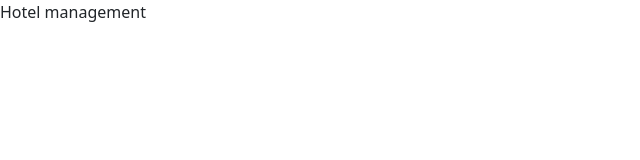
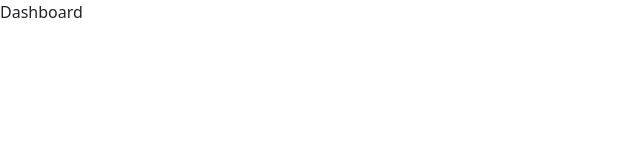
Before and after one commit to paulinakiendys/hotel-management, a React (Vite) app: page /dashboard in a window 1280 px wide. Shown: the top 160 px of the page, without its empty margins (0-640 px from the left). Built offline with nearby package versions, Linux system fonts and the light colour scheme.

Commit message:
add router, root route, handle Not Found errors and nested dashboard route

```diff
--- a/src/App.jsx
+++ /dev/null
@@ -1,3 +0,0 @@
-export default function App() {
-  return <div>Hotel management</div>;
-}
--- a/src/main.jsx
+++ b/src/main.jsx
@@ -1,9 +1,32 @@
 import React from "react";
 import ReactDOM from "react-dom/client";
-import App from "./App.jsx";
+import {
+  createBrowserRouter,
+  Navigate,
+  RouterProvider,
+} from "react-router-dom";
+
+import Root from "./routes/Root";
+import NotFound from "./routes/NotFound";
+import Dashboard from "./routes/Dashboard";
+
+const router = createBrowserRouter([
+  {
+    path: "/",
+    element: <Root />,
+    errorElement: <NotFound />,
+    children: [
+      {
+        index: true,
+        element: <Navigate replace to="dashboard" />,
+      },
+      { path: "dashboard", element: <Dashboard /> },
+    ],
+  },
+]);
 
 ReactDOM.createRoot(document.getElementById("root")).render(
   <React.StrictMode>
-    <App />
+    <RouterProvider router={router} />
   </React.StrictMode>
 );
--- /dev/null
+++ b/src/routes/Dashboard.jsx
@@ -0,0 +1,3 @@
+export default function Dashboard() {
+  return <div>Dashboard</div>;
+}
--- /dev/null
+++ b/src/routes/NotFound.jsx
@@ -0,0 +1,8 @@
+import { useRouteError } from "react-router-dom";
+
+export default function NotFound() {
+  const error = useRouteError();
+  console.error(error);
+
+  return <div>{error.statusText || error.message}</div>;
+}
--- /dev/null
+++ b/src/routes/Root.jsx
@@ -0,0 +1,13 @@
+import { Outlet } from "react-router-dom";
+
+export default function Root() {
+  return (
+    <>
+      <header></header>
+      <main>
+        <Outlet />
+      </main>
+      <footer></footer>
+    </>
+  );
+}
```
